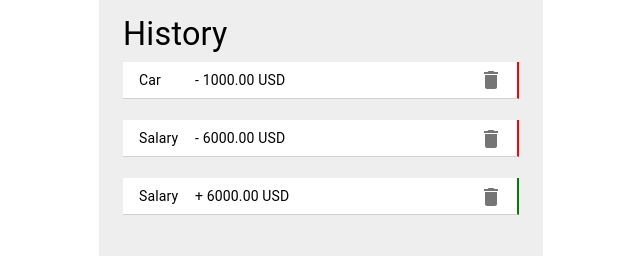
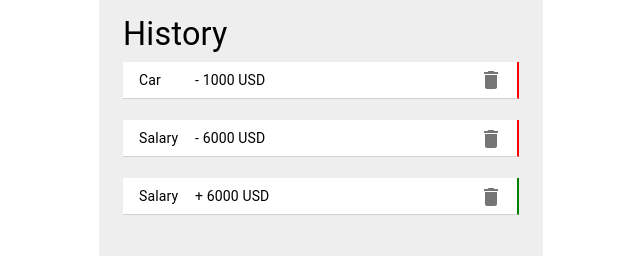
Before and after one commit to enggomarpu/expenseTrackerApp, a React (Create React App) app: page / in a window 1280 px wide. Shown: the part 328-584 px from the top of the page, without its empty margins (319-959 px from the left). Built offline with nearby package versions, Linux system fonts and the light colour scheme.

Commit message:
Update Transaction.js

```diff
--- a/src/Components/Transaction.js
+++ b/src/Components/Transaction.js
@@ -51,7 +51,7 @@ const Transaction = ({transac}) => {
                 <ListItemText id="switch-list-label-wifi" primary={transac.description}
                 style={{color: '#000', fontWeight: 'bold'}}/>
               </ListItemIcon>
-              <ListItemText id="switch-list-label-wifi" primary={`${sign} ${transac.value.toFixed(2)} USD`} />
+              <ListItemText id="switch-list-label-wifi" primary={`${sign} ${transac.value} USD`} />
               <ListItemSecondaryAction>
               <IconButton edge="end" aria-label="comments">
                 <DeleteIcon onClick = {()=>{buttonDelClicked(transac.id)}}  />
```
